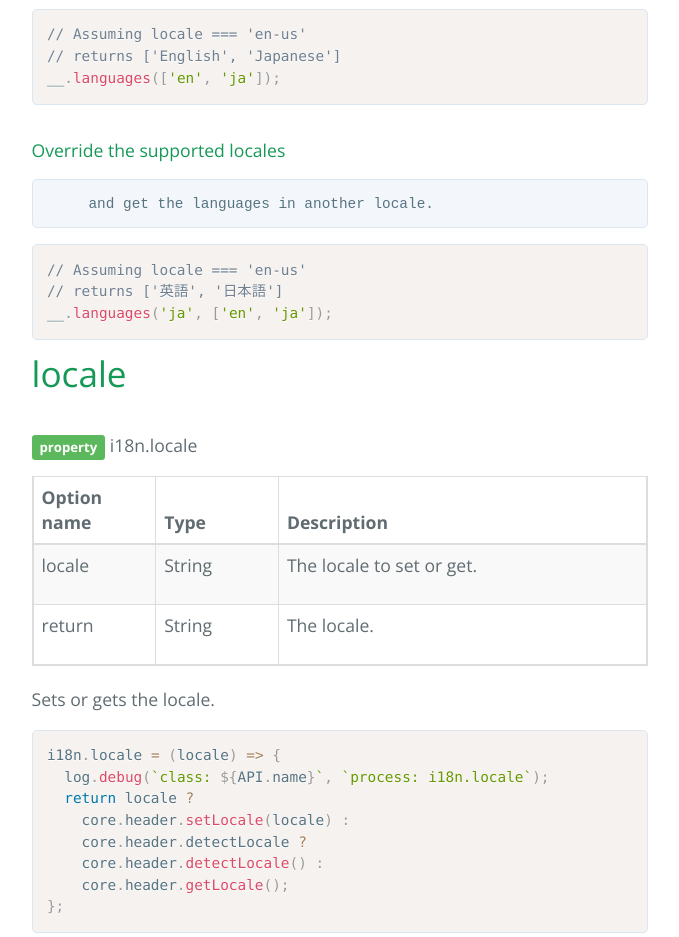
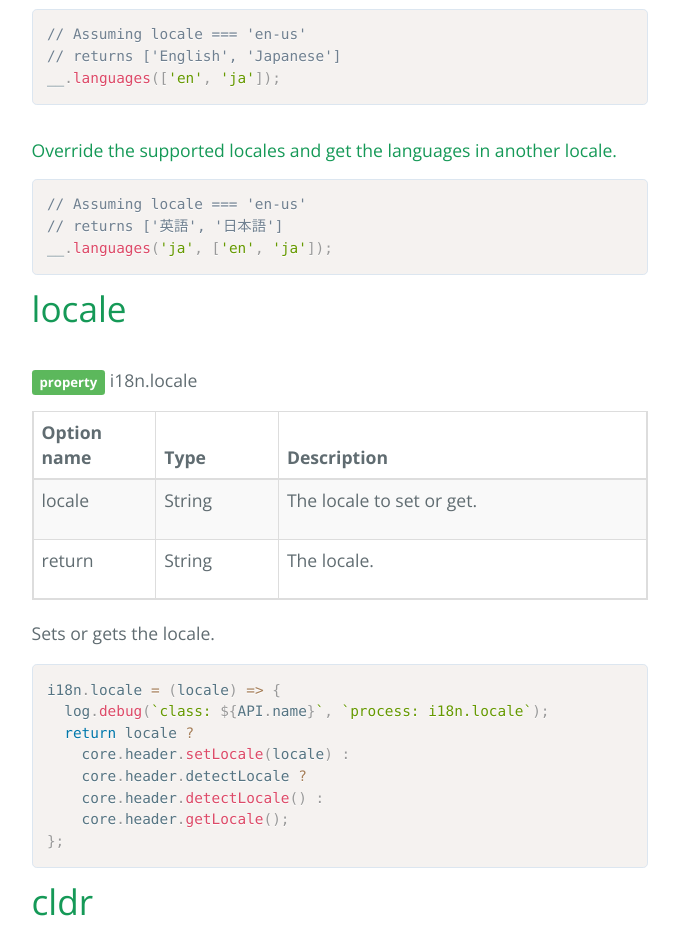
Before and after one commit to gengojs/gengojs-default-api, a plain HTML site: page index.js.html in a window 1280 px wide. Shown: the part 5760-6697 px from the top of the page, without its empty margins (408-1087 px from the left). Drawn offline with nearby package versions, Linux system fonts and the light colour scheme.

Commit message:
Update 2015-10-02T18:54:32.347Z

```diff
--- a/index.js.html
+++ b/index.js.html
@@ -293,9 +293,8 @@ __.languages(&#39;ja&#39;);
 // returns [&#39;English&#39;, &#39;Japanese&#39;]
 __.languages([&#39;en&#39;, &#39;ja&#39;]);
 </code></pre>
-<h4>Override the supported locales</h4>
-<pre><code>     and get the languages in another locale.
-</code></pre><pre><code class="lang-javascript">// Assuming locale === &#39;en-us&#39;
+<h4>Override the supported locales and get the languages in another locale.</h4>
+<pre><code class="lang-javascript">// Assuming locale === &#39;en-us&#39;
 // returns [&#39;英語&#39;, &#39;日本語&#39;]
 __.languages(&#39;ja&#39;, [&#39;en&#39;, &#39;ja&#39;]);
 </code></pre>
```
